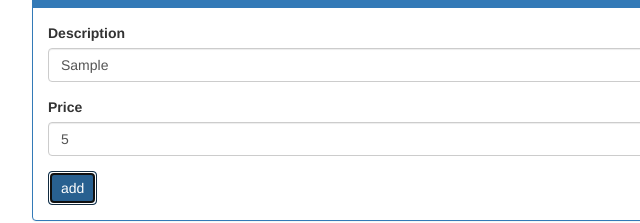
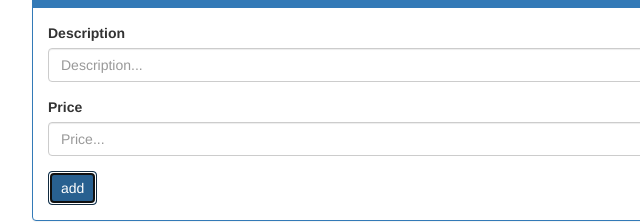
Before and after one commit to ewertonsjp/suvinando, a website: page app/view/invoice/show.html in a window 1280 px wide. Both pictures are taken after typing "Sample", "5" into the empty fields and a click on the input "add". Shown: the part 161-384 px from the top of the page, 38-678 px from the left. Drawn offline with nearby package versions, Linux system fonts and the light colour scheme.

Commit message:
Create function to reset invoice.ticketInView after call addTicket function.

```diff
--- a/app/controllers/invoiceController.js
+++ b/app/controllers/invoiceController.js
@@ -15,6 +15,7 @@ angular.module('suvApp',[]).controller('invoiceController', function(){
 
   invoice.addTicket = function() {
     addTicket(invoice.ticketInView);
+    cleanTicketInView();
   }
 
   function addTicket(ticket) {
@@ -22,4 +23,8 @@ angular.module('suvApp',[]).controller('invoiceController', function(){
     invoice.total += ticket.price
   }
 
+  function cleanTicketInView() {
+    invoice.ticketInView = [{'description':'','price':0}];
+  }
+
 })
```
Also changed, not shown: app/view/invoice/show.html (+2 -0 lines).
